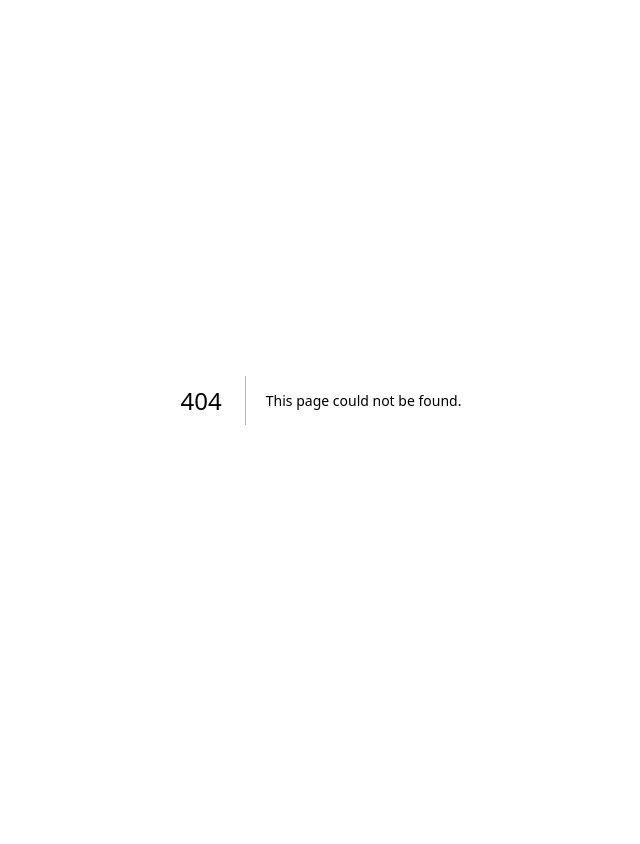
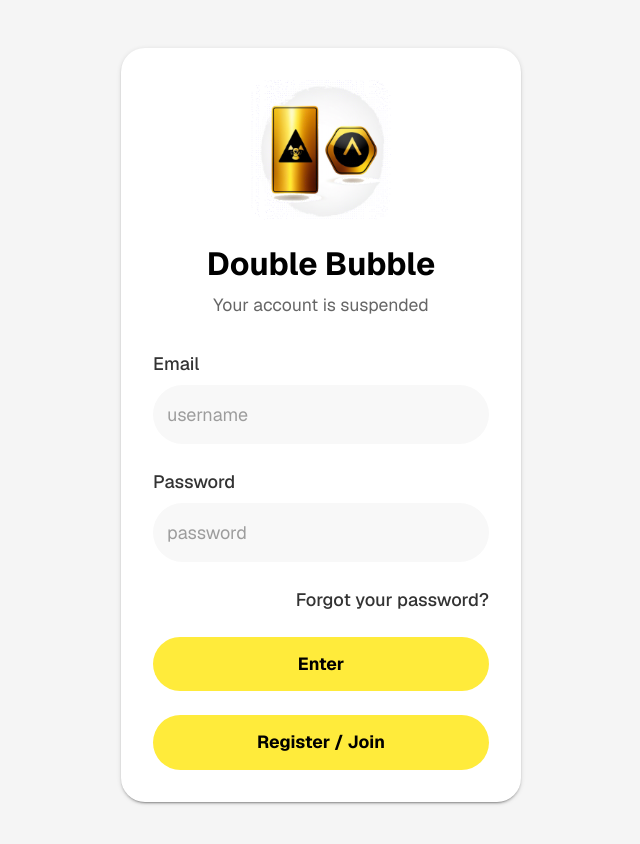
Before and after one commit to luxapientia/Web-Portal, a Next.js app: page /login in a window 1280 px wide. Before the commit this address had no page. Shown: the top 844 px of the page, without its empty margins (319-959 px from the left). Before the commit the page ends 800 px from the top, so only its background shows below. Built offline with nearby package versions, Linux system fonts and the light colour scheme.

Commit message:
Add LoginPage component with form handling for user authentication; includes email and password fields, navigation links, and styled buttons.

```diff
--- /dev/null
+++ b/src/app/login/page.tsx
@@ -0,0 +1,177 @@
+'use client';
+
+import { useState } from 'react';
+import { TextField, Button, Stack, Link as MuiLink, Typography, Box } from '@mui/material';
+import Link from 'next/link';
+import AuthCard from '@/components/auth/AuthCard';
+
+export default function LoginPage() {
+  const [formData, setFormData] = useState({
+    email: '',
+    password: '',
+  });
+
+  const handleSubmit = (e: React.FormEvent) => {
+    e.preventDefault();
+    console.log('Login form submitted:', formData);
+  };
+
+  const handleChange = (e: React.ChangeEvent<HTMLInputElement>) => {
+    const { name, value } = e.target;
+    setFormData(prev => ({
+      ...prev,
+      [name]: value,
+    }));
+  };
+
+  return (
+    <AuthCard
+      title="Double Bubble"
+      subtitle="Your account is suspended"
+    >
+      <form onSubmit={handleSubmit} noValidate>
+        <Stack spacing={3}>
+          <Box>
+            <Typography
+              component="label"
+              htmlFor="email"
+              sx={{
+                display: 'block',
+                textAlign: 'left',
+                mb: 1,
+                color: '#333',
+                fontWeight: 500,
+              }}
+            >
+              Email
+            </Typography>
+            <TextField
+              fullWidth
+              id="email"
+              name="email"
+              placeholder="username"
+              value={formData.email}
+              onChange={handleChange}
+              variant="outlined"
+              sx={{
+                '& .MuiOutlinedInput-root': {
+                  borderRadius: '30px',
+                  backgroundColor: '#f8f8f8',
+                  '& fieldset': {
+                    borderColor: 'transparent',
+                  },
+                  '&:hover fieldset': {
+                    borderColor: 'transparent',
+                  },
+                  '&.Mui-focused fieldset': {
+                    borderColor: 'transparent',
+                  },
+                },
+              }}
+            />
+          </Box>
+
+          <Box>
+            <Typography
+              component="label"
+              htmlFor="password"
+              sx={{
+                display: 'block',
+                textAlign: 'left',
+                mb: 1,
+                color: '#333',
+                fontWeight: 500,
+              }}
+            >
+              Password
+            </Typography>
+            <TextField
+              fullWidth
+              id="password"
+              name="password"
+              type="password"
+              placeholder="password"
+              value={formData.password}
+              onChange={handleChange}
+              variant="outlined"
+              sx={{
+                '& .MuiOutlinedInput-root': {
+                  borderRadius: '30px',
+                  backgroundColor: '#f8f8f8',
+                  '& fieldset': {
+                    borderColor: 'transparent',
+                  },
+                  '&:hover fieldset': {
+                    borderColor: 'transparent',
+                  },
+                  '&.Mui-focused fieldset': {
+                    borderColor: 'transparent',
+                  },
+                },
+              }}
+            />
+          </Box>
+
+          <MuiLink
+            component={Link}
+            href="/forgot-password"
+            sx={{
+              textAlign: 'right',
+              color: '#333',
+              textDecoration: 'none',
+              fontWeight: 500,
+              display: 'block',
+              mb: 1,
+              '&:hover': {
+                textDecoration: 'underline',
+              },
+            }}
+          >
+            Forgot your password?
+          </MuiLink>
+
+          <Button
+            type="submit"
+            variant="contained"
+            size="large"
+            sx={{
+              py: 1.5,
+              fontSize: '1.1rem',
+              fontWeight: 'bold',
+              borderRadius: '30px',
+              backgroundColor: '#ffeb3b',
+              color: '#000',
+              '&:hover': {
+                backgroundColor: '#ffd700',
+              },
+              textTransform: 'none',
+            }}
+          >
+            Enter
+          </Button>
+
+          <Button
+            component={Link}
+            href="/register"
+            variant="contained"
+            size="large"
+            sx={{
+              py: 1.5,
+              fontSize: '1.1rem',
+              fontWeight: 'bold',
+              borderRadius: '30px',
+              backgroundColor: '#ffeb3b',
+              color: '#000',
+              '&:hover': {
+                backgroundColor: '#ffd700',
+              },
+              textTransform: 'none',
+            }}
+          >
+            Register / Join
+          </Button>
+        </Stack>
+      </form>
+    </AuthCard>
+  );
+}
```
